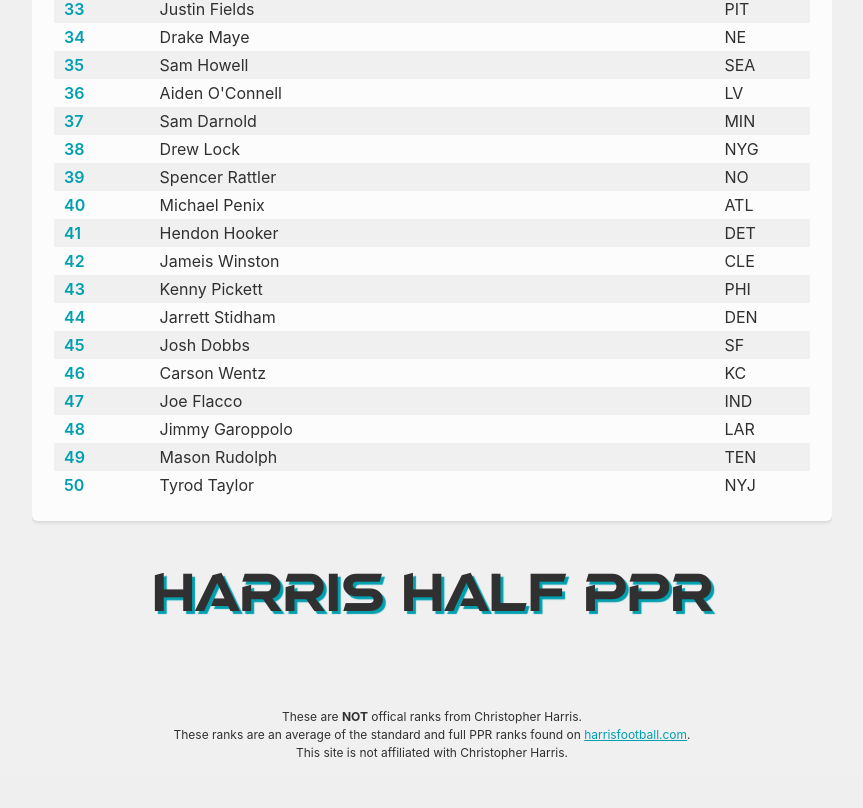
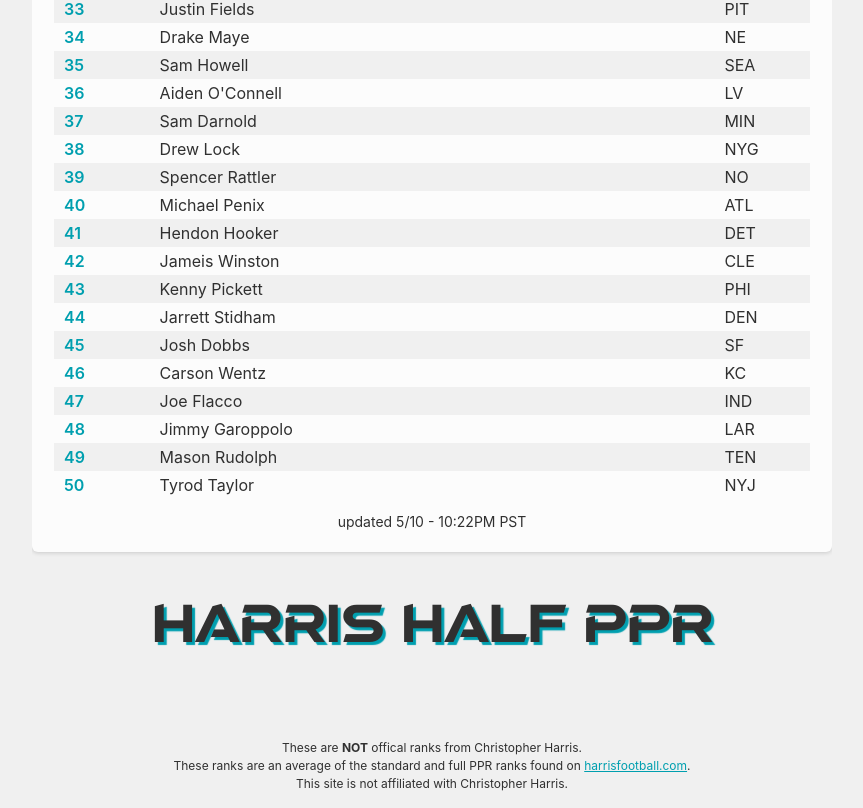
Before and after one commit to travman89/HarrisHalfPPR, a React (Vite) app: page / in a window 1280 px wide. Shown: the part 1111-1919 px from the top of the page, without its empty margins (208-1071 px from the left). Before the commit the page ends 1888 px from the top, so only its background shows below. Built offline with nearby package versions, Linux system fonts and the light colour scheme.

Commit message:
add updated text

```diff
--- a/src/Home/index.tsx
+++ b/src/Home/index.tsx
@@ -24,6 +24,7 @@ import {
   TableHeadingRowWrapper,
   FilterContainer,
   HarrisLink,
+  UpdatedText,
 } from "../components/index.js";
 
 interface playerData {
@@ -226,6 +227,7 @@ const Home = () => {
             ))}
           </tbody>
         </TableWrapper>
+        <UpdatedText> updated 5/10 - 10:22PM PST</UpdatedText>
       </TableContainer>
       <Heading>Harris Half PPR</Heading>
       <Disclaimer>
--- a/src/components/index.tsx
+++ b/src/components/index.tsx
@@ -384,6 +384,13 @@ const HarrisLink = styled.a`
   color: ${(props) => props.theme.buttonColor};
 `;
 
+const UpdatedText = styled.p`
+  text-align: center;
+  width: 100%;
+  color: ${(props) => props.theme.primary};
+  margin: 10px auto 0;
+  font-size: 14px;
+`;
 export {
   Container,
   Heading,
@@ -411,4 +418,5 @@ export {
   Moon,
   ToggleIconWrapper,
   ColumnHeadings,
+  UpdatedText,
 };
```
